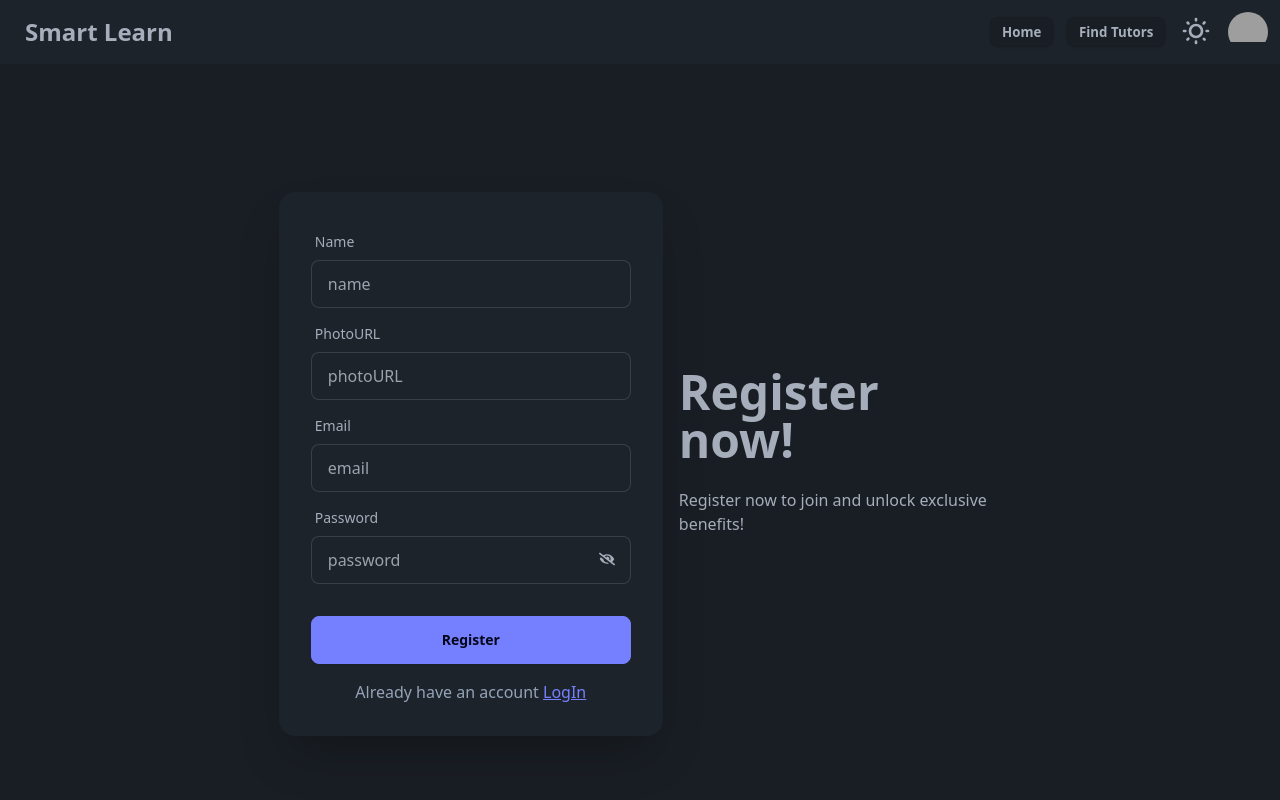
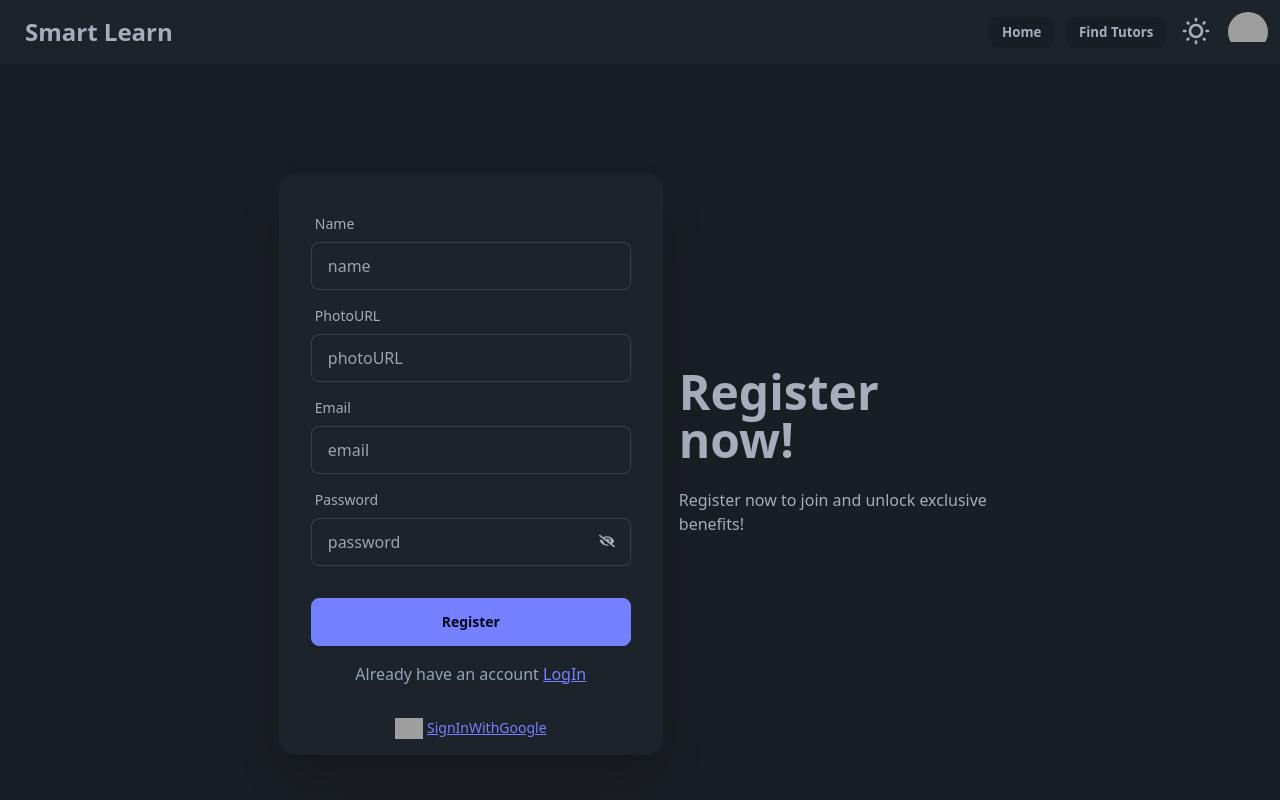
Before and after one commit to ALHriday/smart-learn-online-tutor, a React (Vite) app: page /register in a window 1280 px wide. Shown: the top 800 px of the page. Built offline with nearby package versions, Linux system fonts and the light colour scheme; no server answers; grey boxes are pictures that could not be loaded.

Commit message:
Some Changes

```diff
--- a/package.json
+++ b/package.json
@@ -19,6 +19,7 @@
     "react-dom": "^18.3.1",
     "react-icons": "^5.4.0",
     "react-router-dom": "^7.1.0",
+    "react-toastify": "^11.0.2",
     "sort-by": "^1.2.0",
     "sweetalert2": "^11.15.3"
   },
--- a/src/Auth/Register.jsx
+++ b/src/Auth/Register.jsx
@@ -9,9 +9,27 @@ import Swal from "sweetalert2";
 
 const Register = () => {
 
-    const { createAccountWithEmailAndPass, setUser, passValidation, setPassValidation, showPass, togglePassword } = useContext(AuthContext);
+    const { createAccountWithEmailAndPass, setUser, passValidation, setPassValidation, showPass, togglePassword, signInWithGoogle } = useContext(AuthContext);
     const navigate = useNavigate();
     const showPassRef = useRef();
+
+    const handleGoogleSignIn = () => {
+            signInWithGoogle()
+                .then(result => {
+                    if (result.user) {
+                        Swal.fire({
+                            position: "top-end",
+                            icon: "success",
+                            title: "LogIn Successful",
+                            showConfirmButton: false,
+                            timer: 2000
+                        });
+                        setUser(result.user)
+                        navigate('/')
+                    }
+                }
+                ).catch(error => error)
+        }
 
 
     const handleUserWithEmailAndPassword = (e) => {
@@ -61,8 +79,9 @@ const Register = () => {
                 <div className="text-center lg:text-left">
                     <h1 className="text-5xl font-bold">Register now!</h1>
                     <p className="py-6">
-                    Register now to join and unlock exclusive benefits!
+                        Register now to join and unlock exclusive benefits!
                     </p>
+
                 </div>
                 <div className="card bg-base-100 w-full max-w-sm shrink-0 shadow-2xl">
                     <form onSubmit={handleUserWithEmailAndPassword} className="card-body">
@@ -100,6 +119,11 @@ const Register = () => {
                             <p className="mt-2 text-slate-400 text-center">Already have an account <Link className="btn-link" to='/login'>LogIn</Link></p>
                         </div>
                     </form>
+                    <div className="mb-4 flex justify-center items-center">
+                        <button className="flex justify-center items-center gap-1 btn-link text-center text-sm" onClick={handleGoogleSignIn}><div className="w-7">
+                            <img src="https://img.icons8.com/?size=100&id=17949&format=png&color=000000" alt="" />
+                        </div>SignInWithGoogle</button>
+                    </div>
                 </div>
             </div>
         </div>
--- a/src/AuthProvider/AuthProvider.jsx
+++ b/src/AuthProvider/AuthProvider.jsx
@@ -3,6 +3,7 @@ import { auth } from "../Auth/firebase.init";
 import { createUserWithEmailAndPassword, GoogleAuthProvider, onAuthStateChanged, signInWithEmailAndPassword, signInWithPopup, signOut } from "firebase/auth";
 import PropTypes from "prop-types";
 import axios from "axios";
+import { toast } from "react-toastify";
 
 
 
@@ -63,6 +64,8 @@ const AuthProvider = ({ children }) => {
         }
     }
 
+    const notify = (status) => toast(status);
+
     useEffect(() => {
         axios.get(`https://online-tutor-server-web.vercel.app/tutors?language=${search}`).then(res => {
                     setTutorData(res.data)
@@ -109,7 +112,8 @@ const AuthProvider = ({ children }) => {
         heartCount,
         setHeartCount,
         search,
-        setSearch
+        setSearch,
+        notify
     }
 
 
--- a/src/components/Home/Navbar.jsx
+++ b/src/components/Home/Navbar.jsx
@@ -32,12 +32,12 @@ const Navbar = () => {
                 <div className="dropdown hidden lg:flex gap-2 dropdown-end">
                     <Link className="btn btn-sm" to='/'>Home</Link>
                     <Link className="btn btn-sm" to='/find_tutors'>Find Tutors</Link>
-                    {user ?
+                    {user &&
                         <div className="flex gap-2">
                             <Link className="btn btn-sm" to='/add_tutorials'>Add Tutorials</Link>
                             <Link className="btn btn-sm" to='/my_booked_tutor'>My Booked Tutor</Link>
                             <Link className="btn btn-sm" to='/my_tutorials'>My Tutorials</Link>
-                        </div> : ''}
+                        </div>}
                 </div>
                 <div className="dropdown mx-3 mt-1 dropdown-end">
                     <label className="swap swap-rotate">
@@ -85,9 +85,13 @@ const Navbar = () => {
                         className="menu menu-sm dropdown-content bg-base-100 rounded-box z-[1] mt-3 w-52 p-2 shadow">
                         <li><Link to='/'>Home</Link></li>
                         <li><Link to='/find_tutors'>Find Tutors</Link></li>
-                        <li><Link to='/add_tutorials'>Add Tutorials</Link></li>
-                        <li><Link to='/my_booked_tutor'>My Booked Tutor</Link></li>
-                        <li><Link to='/my_tutorials'>My Tutorials</Link></li>
+                        {user &&
+                            <>
+                                <li><Link to='/add_tutorials'>Add Tutorials</Link></li>
+                                <li><Link to='/my_booked_tutor'>My Booked Tutor</Link></li>
+                                <li><Link to='/my_tutorials'>My Tutorials</Link></li>
+                            </>
+                        }
                         <li><div>
                             {user ?
                                 <div>
--- a/src/components/TutorDetails.jsx
+++ b/src/components/TutorDetails.jsx
@@ -3,19 +3,25 @@ import { useContext } from "react";
 import { AuthContext } from "../AuthProvider/AuthProvider";
 import { FaRegHeart } from "react-icons/fa";
 import Swal from "sweetalert2";
+import { ToastContainer } from "react-toastify";
+// import { toast } from "react-toastify";
 
 const TutorDetails = () => {
-    const { user, heartCount, setHeartCount } = useContext(AuthContext);
+    const { user, heartCount, setHeartCount, notify} = useContext(AuthContext);
     const tutor = useLoaderData();
 
     const { name, image, language, review, price, details } = tutor;
 
-    const email = user.email;
+    const email = user?.email;
 
     const data = { name, image, language, review, price, details, email }
 
 
     const handleBookedTutor = () => {
+
+        if (!user) {
+            return notify('Please LogIn');
+        }
 
         fetch('https://online-tutor-server-web.vercel.app/bookedTutor',
             {
@@ -63,6 +69,7 @@ const TutorDetails = () => {
                     </div>
                     <div className="py-4 flex gap-4">
                         <button onClick={handleBookedTutor} className="btn btn-accent">Book Tutor</button>
+                        <ToastContainer></ToastContainer>
                         <div onClick={() => setHeartCount(heartCount + 1)} className="w-14 h-10 btn btn-neutral flex justify-center items-center rounded-md hover:btn-error">
                             <FaRegHeart />
                         </div>
--- a/src/main.jsx
+++ b/src/main.jsx
@@ -55,7 +55,7 @@ const router = createBrowserRouter([
       {
         path: '/tutor_details/:id',
         loader: ({ params }) => fetch(`https://online-tutor-server-web.vercel.app/tutors/tutor/${params.id}`),
-        element: <PrivateRoute><TutorDetails /></PrivateRoute>
+        element: <TutorDetails />
       },
       {
         path: '/my_booked_tutor',
@@ -82,7 +82,8 @@ createRoot(document.getElementById('root')).render(
   <StrictMode>
     <div className='max-w-7xl mx-auto'>
       <AuthProvider>
-        <RouterProvider router={router}></RouterProvider>
+        <RouterProvider router={router}>
+        </RouterProvider>
       </AuthProvider>
     </div>
   </StrictMode>,
```
Also changed, not shown: 1 other file (tests, documents, lock files or other folders).
